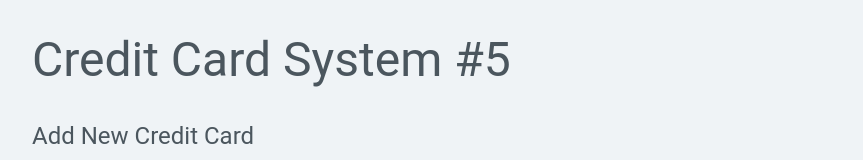
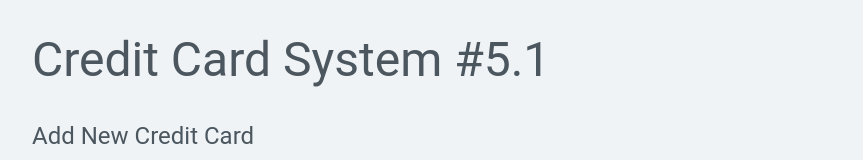
Before and after one commit to daniel-pakos/credit-card-system-gh, a React (Create React App) app in the folder apps/credit-card-gui/: page / in a window 1280 px wide. Shown: the top 160 px of the page, without its empty margins (48-911 px from the left). Built offline with nearby package versions, Linux system fonts and the light colour scheme; no server answers; the HTML template or start-up script is replaced by a standard one.

Commit message:
Examine GUI update 5.1

```diff
--- a/apps/credit-card-gui/src/components/header/index.tsx
+++ b/apps/credit-card-gui/src/components/header/index.tsx
@@ -6,7 +6,7 @@ export default function Header() {
         <Container maxWidth="xl" className='Header section'>
             <header className="App-header">
                 <Typography variant="h3" component="h3">
-                Credit Card System #5
+                Credit Card System #5.1
                 </Typography>
             </header>
         </Container>
```
